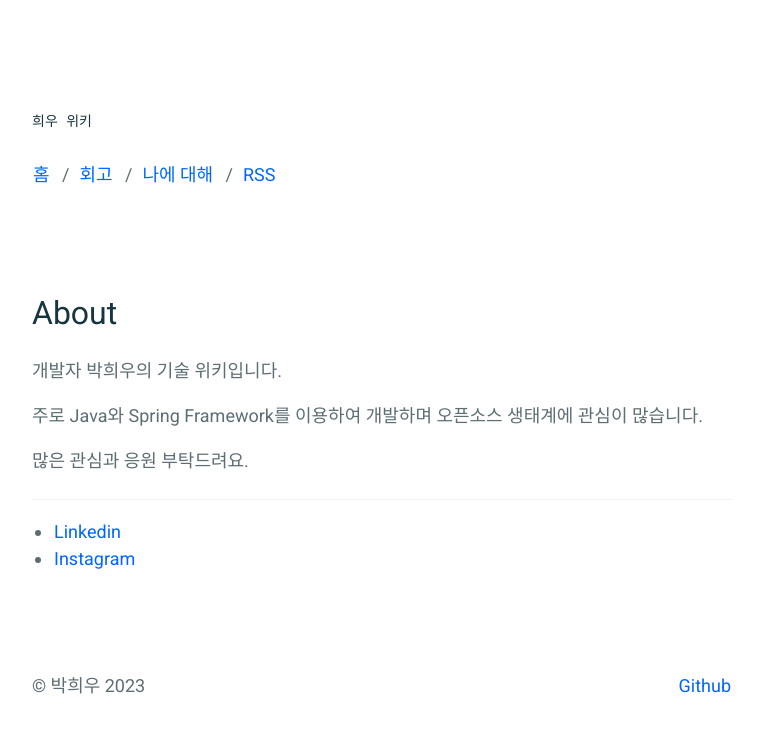
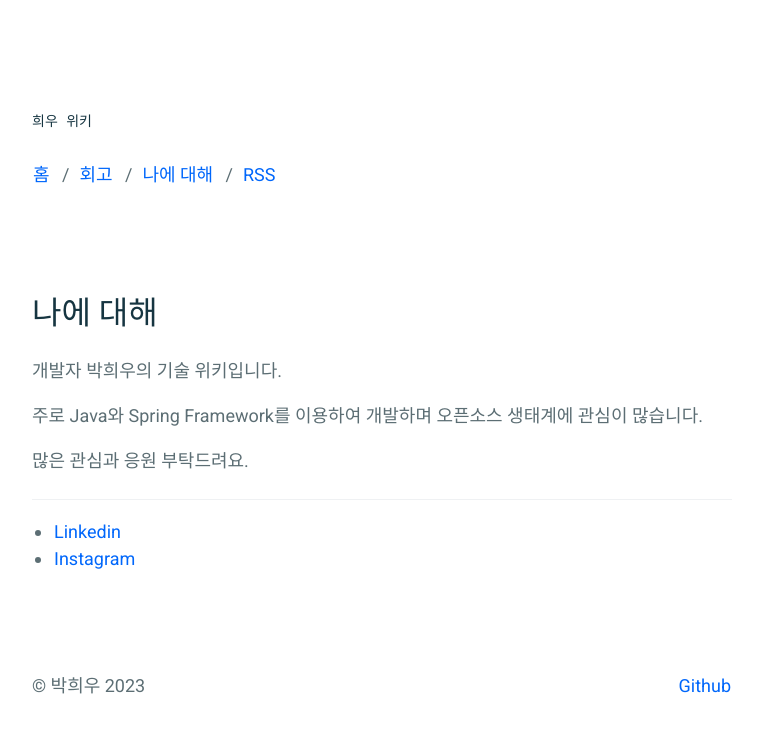
Before and after one commit to parkhuiwo0/parkhuiwo0.github.io, a Jekyll site: the page built from _pages/about.md, in a window 1280 px wide. Shown: the top 733 px of the page, without its empty margins (258-1020 px from the left). Built offline with Jekyll 4.4.1, drawn with Linux system fonts in a browser that asks for light colours.

Commit message:
Update about.md

```diff
--- a/_pages/about.md
+++ b/_pages/about.md
@@ -1,6 +1,6 @@
 ---
 layout: content
-title: About
+title: 나에 대해
 permalink: /about/
 ---
 개발자 박희우의 기술 위키입니다.
```
